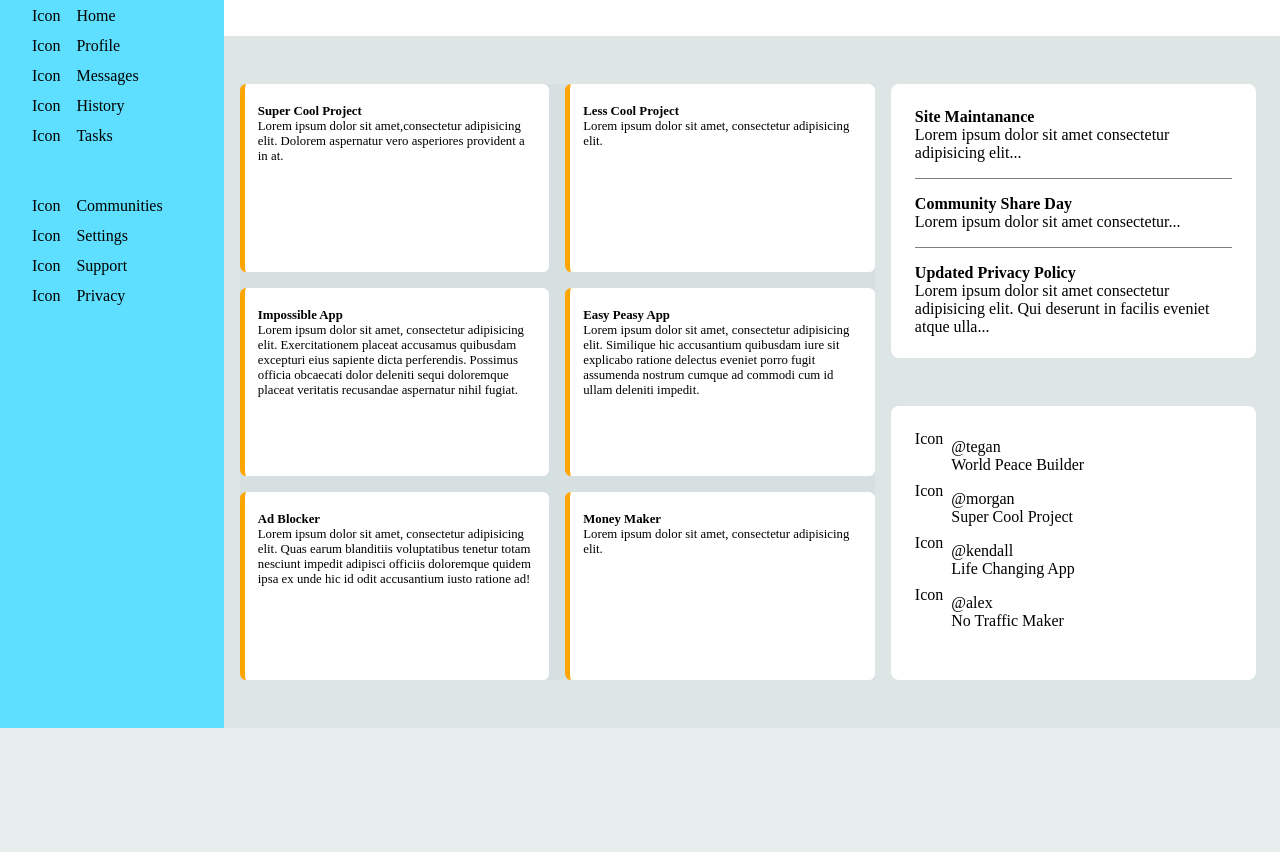
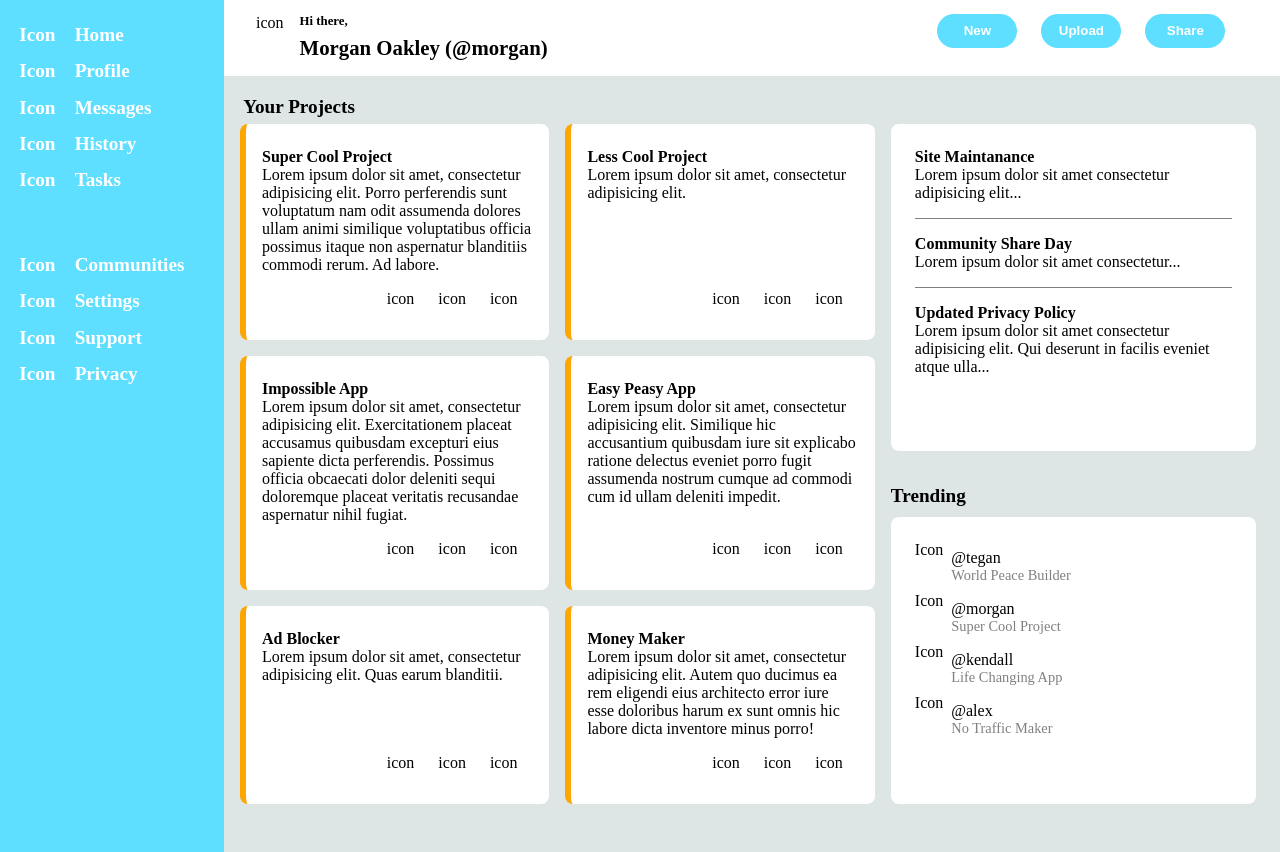
Before and after one commit to codeByMihaly/Admin-dashboard, a plain HTML site: page index.html in a window 1280 px wide. Shown: the part 79-931 px from the top of the page. Before the commit the page ends 807 px from the top, so only its background shows below. Drawn offline with Linux system fonts and the light colour scheme.

Commit message:
made some changes in css

```diff
--- a/index.html
+++ b/index.html
@@ -12,7 +12,7 @@
   <div class="upper-head">
    <div class="headbar">
      <p id="searchbar-icon">icon</p>
-     <input type="text" id="searchbar">
+     <input type="text" id="searchbar" placeholder="Search">
    </div>
    <div class="profile">
      <div id="ring-icon">
@@ -50,20 +50,57 @@
    </nav>
  </header>
  <main class="main">
+   <p id="projects-text">Your Projects</p>
   <div class="block-system">
     <div class="blocks">
       <h4>Super Cool Project</h4>
-      <p>Lorem ipsum dolor sit amet,consectetur adipisicing elit.
-      Dolorem aspernatur vero asperiores provident a in at.</p></div>
-    <div class="blocks"><h4>Less Cool Project</h4><p>Lorem ipsum dolor sit amet, consectetur adipisicing elit.</p></div>
-    <div class="blocks"><h4>Impossible App</h4><p>Lorem ipsum dolor sit amet, consectetur adipisicing elit. Exercitationem placeat accusamus quibusdam excepturi eius sapiente dicta perferendis. Possimus officia obcaecati dolor deleniti sequi doloremque placeat veritatis recusandae aspernatur nihil fugiat.</p></div>
+      <p>Lorem ipsum dolor sit amet, consectetur adipisicing elit. Porro perferendis sunt voluptatum nam odit assumenda dolores ullam animi similique voluptatibus officia possimus itaque non aspernatur blanditiis commodi rerum. Ad labore.</p>
+     <div class="block-icons">
+      <div class="block-icon" id="block-icon1">icon</div>
+      <div class="block-icon" id="block-icon2">icon</div>
+      <div class="block-icon" id="block-icon3">icon</div>
+     </div>
+    </div>
+    <div class="blocks"><h4>Less Cool Project</h4><p>Lorem ipsum dolor sit amet, consectetur adipisicing elit.</p>
+     <div class="block-icons">
+      <div class="block-icon" id="block-icon1">icon</div>
+      <div class="block-icon" id="block-icon2">icon</div>
+      <div class="block-icon" id="block-icon3">icon</div>
+     </div>
+    </div>
+    <div class="blocks"><h4>Impossible App</h4><p>Lorem ipsum dolor sit amet, consectetur adipisicing elit. Exercitationem placeat accusamus quibusdam excepturi eius sapiente dicta perferendis. Possimus officia obcaecati dolor deleniti sequi doloremque placeat veritatis recusandae aspernatur nihil fugiat.</p>
+     <div class="block-icons">
+      <div class="block-icon" id="block-icon1">icon</div>
+      <div class="block-icon" id="block-icon2">icon</div>
+      <div class="block-icon" id="block-icon3">icon</div>
+     </div>
+    </div>
     <div class="blocks"><h4>Easy Peasy App</h4><p>Lorem ipsum dolor sit amet, consectetur adipisicing elit.
-      Similique hic accusantium quibusdam iure sit explicabo ratione delectus eveniet porro fugit assumenda nostrum cumque ad commodi cum id ullam deleniti impedit.</p></div>
-    <div class="blocks"><h4>Ad Blocker</h4><p>Lorem ipsum dolor sit amet, consectetur adipisicing elit. Quas earum blanditiis voluptatibus tenetur totam nesciunt impedit adipisci officiis doloremque quidem ipsa ex unde hic id odit accusantium iusto ratione ad!</p></div>
-    <div class="blocks"><h4>Money Maker</h4><p>Lorem ipsum dolor sit amet, consectetur adipisicing elit.</div>
+      Similique hic accusantium quibusdam iure sit explicabo ratione delectus eveniet porro fugit assumenda nostrum cumque ad commodi cum id ullam deleniti impedit.</p>
+     <div class="block-icons">
+      <div class="block-icon" id="block-icon1">icon</div>
+      <div class="block-icon" id="block-icon2">icon</div>
+      <div class="block-icon" id="block-icon3">icon</div>
+     </div>
+    </div>
+    <div class="blocks"><h4>Ad Blocker</h4><p>Lorem ipsum dolor sit amet, consectetur adipisicing elit. Quas earum blanditii.</p>
+     <div class="block-icons">
+      <div class="block-icon" id="block-icon1">icon</div>
+      <div class="block-icon" id="block-icon2">icon</div>
+      <div class="block-icon" id="block-icon3">icon</div>
+     </div>
+    </div>
+    <div class="blocks"><h4>Money Maker</h4><p>Lorem ipsum dolor sit amet, consectetur adipisicing elit. Autem quo ducimus ea rem eligendi eius architecto error iure esse doloribus harum ex sunt omnis hic labore dicta inventore minus porro!</p>
+     <div class="block-icons">
+      <div class="block-icon" id="block-icon1">icon</div>
+      <div class="block-icon" id="block-icon2">icon</div>
+      <div class="block-icon" id="block-icon3">icon</div>
+     </div>
+    </div>
   </div>
  </main>
  <article class="article">
+
   <div class="announcement">
       <h4 class=article-header1>Site Maintanance</h4>
       <p class="article-para"> Lorem ipsum dolor sit amet consectetur adipisicing elit...</p>
@@ -73,6 +110,7 @@
       <p class="article-para"> Lorem ipsum dolor sit amet consectetur adipisicing elit.
     Qui deserunt in facilis eveniet atque ulla...</p>
   </div>
+   <p id="trending-text">Trending</p>
     <div class="trending">
        <div class="first-row">
          Icon
@@ -152,5 +190,3 @@
  </sidebar>
   <script src=script.js></script>
 </body>
-
-</html>
--- a/style.css
+++ b/style.css
@@ -10,8 +10,8 @@ body {
 
 .container {
     display: grid;
-    grid-template-columns: repeat(1, clamp(160px, 200px 1fr)) repeat(3, minmax(150px, 1fr));
-    grid-template-rows: repeat(1, minmax(50px, 0.5fr)) repeat(3, minmax(150px, 1fr));
+    grid-template-columns: clamp(160px, 200px 1fr)) repeat(3, minmax(150px, 1fr));
+    grid-template-rows: minmax(50px, 0.5fr)) repeat(4, minmax(150px, 1fr));
 
 }
 
@@ -21,75 +21,36 @@ body {
     height: 100%;
 }
 
-.main {
-  display: grid;
-  grid-area: 2/2/5/4;
-  grid-template-rows: repeat(1, minmax(150px, 1fr));
-  background-color: #cfdada75;
-}
-
-.block-system {
-    background-color: #cfdada75;
-    display: grid;
-    grid-template-columns: repeat(2, minmax(100px, 1fr));
-    grid-template-rows: repeat(3, minmax(100px, 1fr));
-    gap: 1em;
-    margin: 3em 1em;
-}
-
-.article {
-    display: grid;
-    grid-template-rows: repeat(auto-fit, minmax(150px, 1fr));
-    grid-area: 2/4/5/5;
-    background-color: #cfdada75;
-
-}
-
-.announcement {
-    margin: 3em 1.5em 1.5em 0;
-    background-color: #FFFFFF;
-    border-radius: 0.5em;
-    padding: 1.5em;
-}
-
-.trending {
-    margin: 1.5em 1.5em 3em 0;
-    background-color: #FFFFFF;
-    border-radius: 0.5em;
-    padding: 1.5em;
-}
-
-.sidebar {
-    background-color: rgb(94, 223, 255);
-    grid-area: 1/1/5/2;
-    width: 14rem;
-}
-
-.upper-head {
-  display: flex;
-  justify-content: space-between;
-}
-
 .headbar {
   display: flex;
   gap: 1em;
+  margin: 1em 1em 1em 2em;
 }
 
 input {
   background-color: #cfdada75;
   border: none;
   border-radius: 2em;
-  max-width: 50em;
+  width: 35em;
+  height: 2em;
+  padding: 1em;
 }
 
 .profile {
   display: flex;
   gap: 1em;
+  margin: 1em 3em 1em 1em;
+}
+
+#profile-name {
+  font-size: 1.2rem;
+  font-weight: 700;
 }
 
 .navbar {
   display: flex;
   justify-content: space-between;
+  margin: 0.5em 3em 1em 2em;
 }
 
 .welcome {
@@ -98,23 +59,170 @@ input {
 
 #profile-icon2 {
   display: flex;
+  gap: 1em;
+}
+
+#welcome-text {
+  font-size: 0.8rem;
+  font-weight: 700;
+  margin-bottom: 0.5em;
+}
+
+#profile-name-text {
+  font-weight: 900;
+  font-size: 1.3rem;
+}
+
+.btn {
+  background-color: rgb(94, 223, 255);
+  border: none;
+  padding: 0.5rem 1rem 0.5rem 1rem;
+  width: 6em;
+  border-radius: 2em;
+  color: white;
+  margin: 0 0.5em 0 1em;
+  height: 2.5em;
+  font-weight: 700;
+}
+
+.btn:hover{
+
+}
+
+.btn:active {
+
+}
+
+
+.main {
+  display: grid;
+  grid-area: 3/2/5/4;
+  grid-template-rows: minmax(150px, 1fr));
+  background-color: #cfdada75;
+}
+
+#projects-text {
+  display: flex;
+  align-items: end;
+  margin-left: 1em;
+  margin-bottom: -2.7em;
+  padding-bottom: 0.5em;
+  font-size: 1.2rem;
+  font-weight: 700;
+
+}
+
+.block-system {
+  display: grid;
+  grid-template-columns: repeat(2, minmax(100px, 1fr));
+  grid-auto-rows: repeat(3, minmax(150px, auto));
+  gap: 1em;
+  margin: 3em 1em;
 }
 
 .blocks {
+  display: flex;
+  flex-direction: column;
   background-color: #FFFFFF;
-  font-size: 0.8rem;
+  font-size: 1rem;
   padding: 1.5em 1em 2em;
   border-left: 0.4em solid orange;
   border-radius: 0.5em;
 
 }
 
+.block-icons {
+  display: flex;
+  gap: 1.5em;
+  justify-content: end;
+  margin-top: auto;
+  padding: 1em 1em 0 0;
+}
+
+.article {
+    display: grid;
+    grid-template-rows: minmax(150px, 1fr));
+    grid-area: 2/4/5/5;
+    background-color: #cfdada75;
+
+}
+
+#announcement-text {
+  display: flex;
+  align-items: end;
+  margin-bottom: -2.7em;
+  margin-top: -50em;
+  padding-bottom: 0.5em;
+  font-size: 1.2rem;
+  font-weight: 700;
+}
+
+.announcement {
+    margin: 3em 1.5em 0em 0;
+    background-color: #FFFFFF;
+    border-radius: 0.5em;
+    padding: 1.5em;
+
+}
+
+.article-header2,
+.article-header3 {
+  border-top: 1px solid grey;
+  padding-top: 1em;
+}
+
+.announcement> p {
+  padding-bottom: 1em;
+}
+
+#trending-text {
+  display: flex;
+  align-items: end;
+  padding-bottom: 0.5em;
+  font-size: 1.2rem;
+  font-weight: 700;
+}
+
+.trending {
+    margin: 0em 1.5em 3em 0;
+    background-color: #FFFFFF;
+    border-radius: 0.5em;
+    padding: 1.5em;
+}
+
+.first-row {
+  display: flex;
+}
+
+.first-item {
+  padding: 0.5em;
+}
+
+.first-para {
+  color: grey;
+  font-size: 0.9rem;
+}
+
+.sidebar {
+    background-color: rgb(94, 223, 255);
+    grid-area: 1/1/6/2;
+    width: 14rem;
+    color: white;
+    font-weight: 700;
+    font-size: 1.2rem
+}
+
+.upper-head {
+  display: flex;
+  justify-content: space-between;
+}
+
 .upper-sidebar {
-  margin: 2em;
+  margin: 2em 1em 1em 1em;
 }
 
 .bottom-sidebar {
-  margin: 3em 1em 1em 2em;
+  margin: 3em 1em 1em 1em;
 }
 
 .dashboard {
@@ -185,21 +293,3 @@ input {
   padding-bottom: 0.25em;
   gap: 1em;
 }
-
-.article-header2,
-.article-header3 {
-  border-top: 1px solid grey;
-  padding-top: 1em;
-}
-
-.announcement > p {
-  padding-bottom: 1em;
-}
-
-.first-row {
-  display: flex;
-}
-
-.first-item {
-  padding: 0.5em;
-}
```
